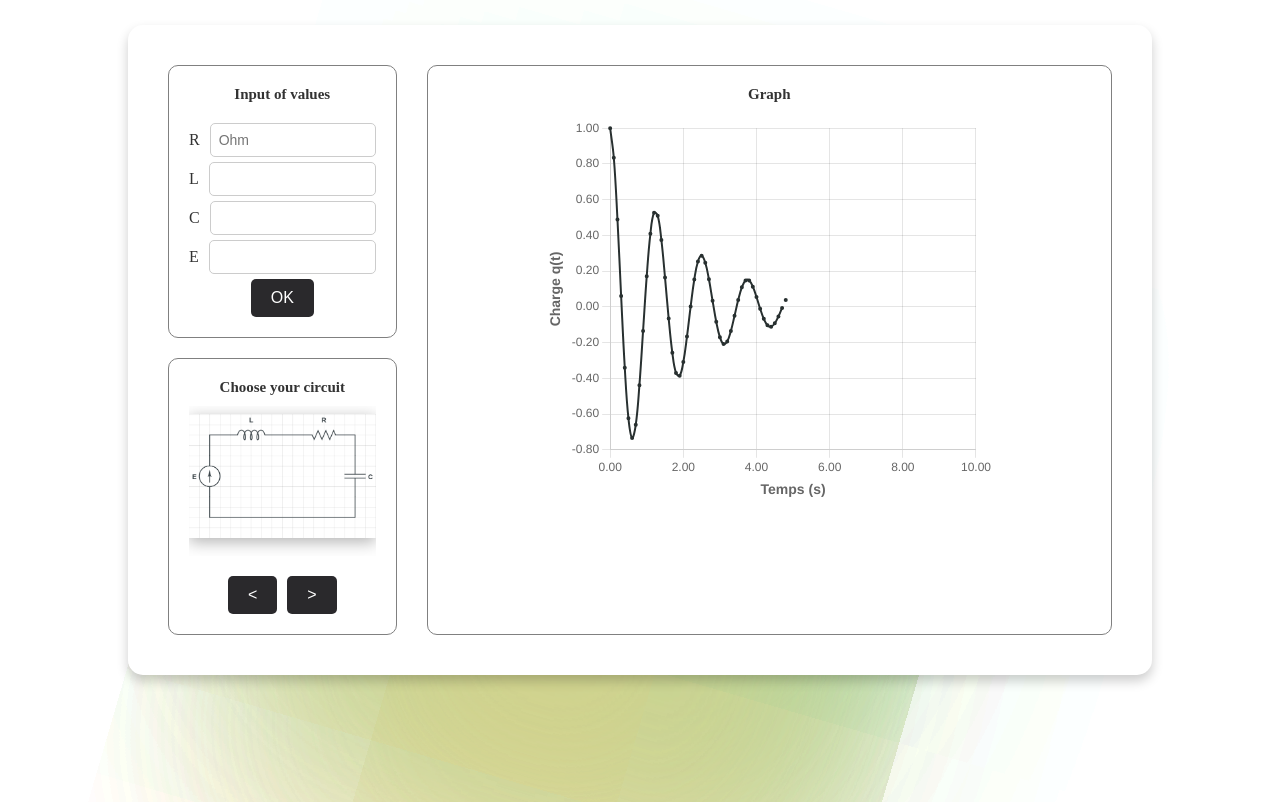
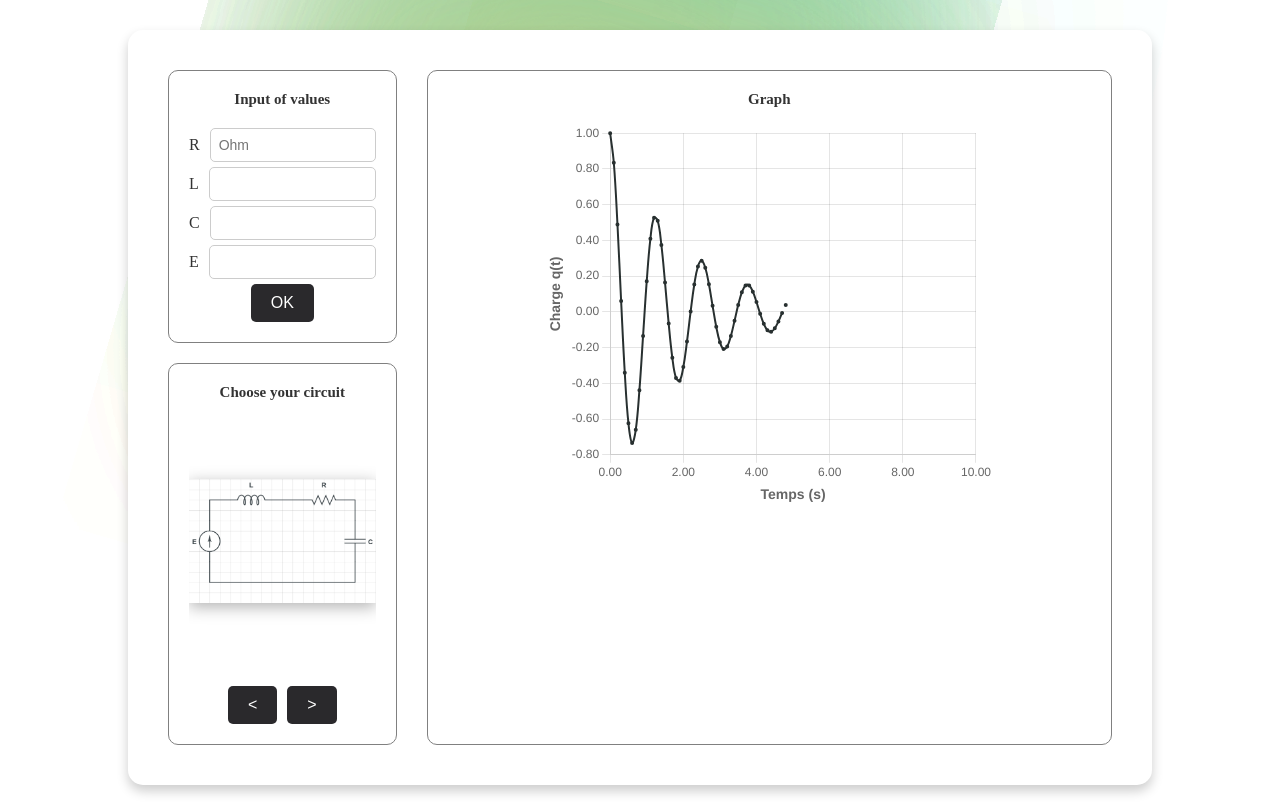
Before and after one commit to Mamisedra/Application-de-Runge-kutta-4, a plain HTML site: page src/index.html in a window 1280 px wide. Shown: the top 802 px of the page. Drawn offline with Linux system fonts and the light colour scheme.

```diff
--- a/src/style.css
+++ b/src/style.css
@@ -14,14 +14,12 @@
 html, body {
     height: 100%;
     margin: 0;
-    overflow: hidden;
-
 }
 
 .circles {
     position: absolute;
     width: 100%;
-    height: 100%;
+    height: auto;
     display: flex;
     justify-content: center;
     align-items: center;
@@ -76,15 +74,16 @@ html, body {
     flex-direction: row;
     gap: 30px;
     max-width: 80%;
-    width: 80%;
-    margin: 20px auto;
+    height: auto;
+    margin: 10px auto;
     padding: 5vh;
     position: relative;
     z-index: 2;
     background-color: white;
     border-radius: 15px;
     box-shadow: 0 6px 12px rgba(0, 0, 0, 0.2);
-    top: 5px;
+    top: 20px;
+
 }
 
 .box-container {
@@ -131,7 +130,6 @@ html, body {
 }
 
 .wrapper {
-    margin-top: -5px;
     display: flex;
     flex-direction: column;
     align-items: center;
@@ -147,8 +145,7 @@ html, body {
     justify-content: center;
     flex-direction: column;
     overflow: hidden;
-    height: 150px;
-    padding-bottom: 10px;
+    height: 250px;
 }
 
 .carousel__item {
```
